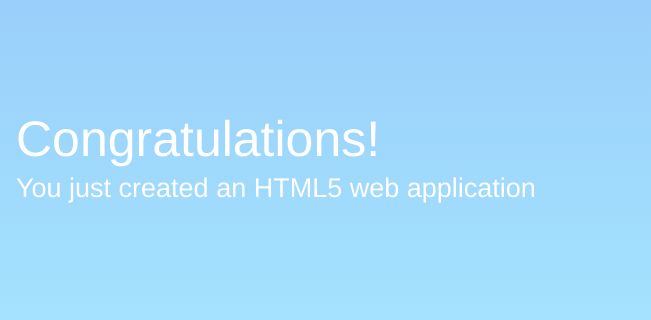
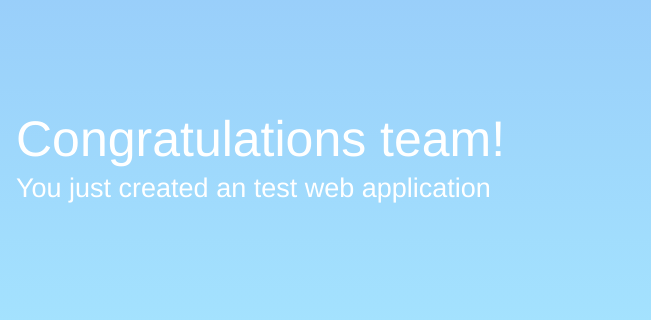
Before and after one commit to saikallepalli/build, a plain HTML site: page webpage/index.html in a window 1280 px wide. Shown: the part 171-491 px from the top of the page, 629-1280 px from the left. Drawn offline with Linux system fonts and the light colour scheme.

Commit message:
Update index.html

```diff
--- a/webpage/index.html
+++ b/webpage/index.html
@@ -58,8 +58,8 @@
         <div class="message">
             <a class="twitter-link" href="http://twitter.com/home/?status=I%20created%20a%20project%20with%20AWS%20CodeStar!%20%23AWS%20%23AWSCodeStar%20https%3A%2F%2Faws.amazon.com%2Fcodestar"><img src="img/tweet.svg" /></a>
             <div class="text">
-                <h1>Congratulations!</h1>
-                <h2>You just created an HTML5 web application</h2>
+                <h1>Congratulations team!</h1>
+                <h2>You just created an test web application</h2>
             </div>
         </div>
     </div>
```
